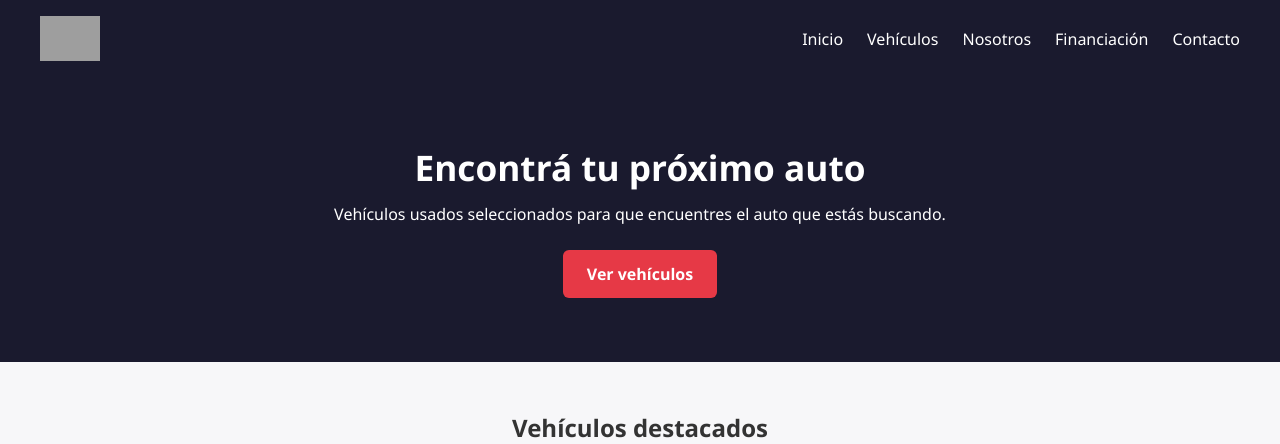
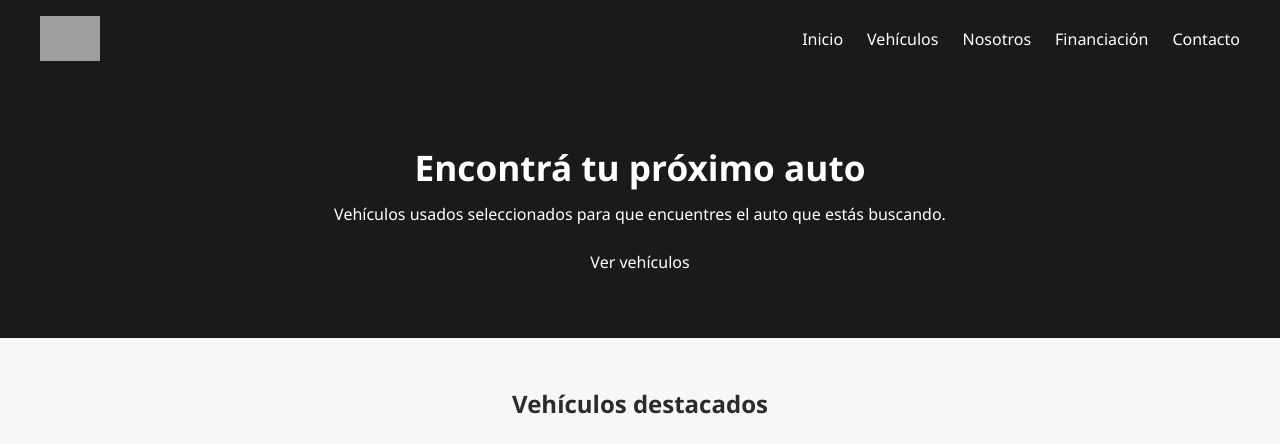
Before and after one commit to matiasschidiak/FULL-CARS, a PHP site: page /index.html in a window 1280 px wide. Shown: the top 444 px of the page. Run offline with PHP 8.4, Linux system fonts and the light colour scheme; grey boxes are pictures that could not be loaded.

Commit message:
Cambiando colores

```diff
--- a/css/style.css
+++ b/css/style.css
@@ -2,10 +2,12 @@
    VARIABLES
    ============================ */
 :root {
-    --color-primario: #1a1a2e;
-    --color-acento: #e63946;
-    --color-texto: #333;
-    --color-fondo: #f7f7f9;
+    --color-primario: #1a1a1a;
+    --color-primario-oscuro: #000000;
+    --color-acento: #e4002b;
+    --color-acento-oscuro: #b8001f;
+    --color-texto: #2b2b2b;
+    --color-fondo: #f7f7f7;
     --color-borde: #e0e0e0;
     --font-base: "Segoe UI", Arial, sans-serif;
 }
@@ -49,26 +51,20 @@ ul {
 }
 
 /* Botónes */
-.btn {
-    display: inline-block;
-    background-color: var(--color-acento);
-    color: #fff;
-    padding: 0.75rem 1.5rem;
-    border: none;
-    border-radius: 6px;
-    font-weight: bold;
-    cursor: pointer;
-    transition: opacity 0.2s ease;
-}
-
 .btn:hover {
-    opacity: 0.85;
+    background-color: var(--color-acento-oscuro);
+    opacity: 1;
 }
 
 .btn-outline {
     background: transparent;
     border: 2px solid var(--color-primario);
     color: var(--color-primario);
+}
+
+.btn-outline:hover {
+    background-color: var(--color-primario);
+    color: #fff;
 }
 
 /* ============================
```
Also changed, not shown: img/logo.jpg (added).
